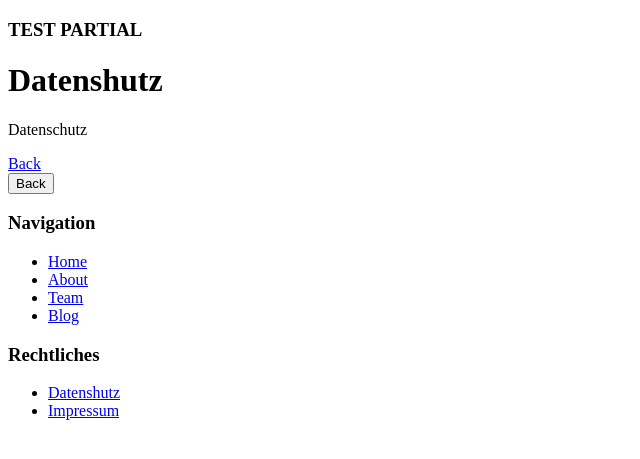
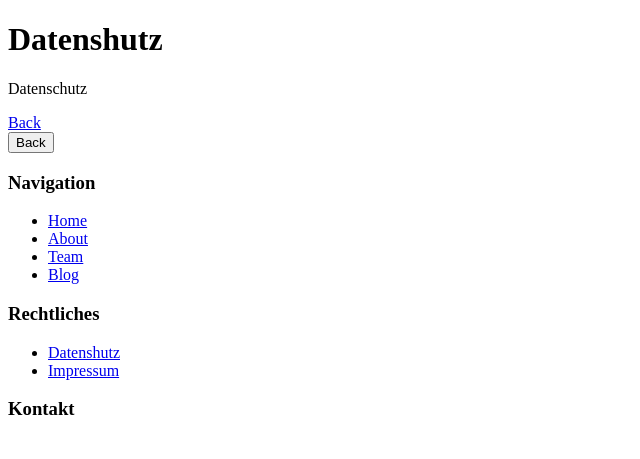
Before and after one commit to bastivogt/sevo-blog-django, a Django app: a page that uses templates/base.html in a window 1280 px wide. Shown: the part 88-547 px from the top of the page, without its empty margins (0-640 px from the left). Run offline with Django 5.2, Linux system fonts and the light colour scheme; data comes from the database, SQL or seed files in the repository.

Commit message:
some changes

```diff
--- a/pages/templates/pages/page_single.html
+++ b/pages/templates/pages/page_single.html
@@ -1,7 +1,7 @@
 {% extends "base.html" %}
 
 {% block title %}
-    {{ title|title }}
+    {{ page.title|title }}
 {% endblock %}
 
 
--- a/templates/base.html
+++ b/templates/base.html
@@ -14,7 +14,6 @@
 </head>
 <body>
     {% include "partials/_navigation_main.html" %}
-    {% include "partials/_test.html" %}
     {% block content %}{% endblock %}
     <footer>
 
@@ -26,6 +25,10 @@
             <h3>Rechtliches</h3>
             {% include "partials/_navigation_meta.html" %}
         </div>
+        <div>
+            <h3>Kontakt</h3>
+
+        </div>
     </footer>
 
     <script src="{% static "js/app.js" %}"></script>
--- a/templates/partials/_test.html
+++ /dev/null
@@ -1,3 +0,0 @@
-<div>
-    <h3>TEST PARTIAL</h3>
-</div>
```
